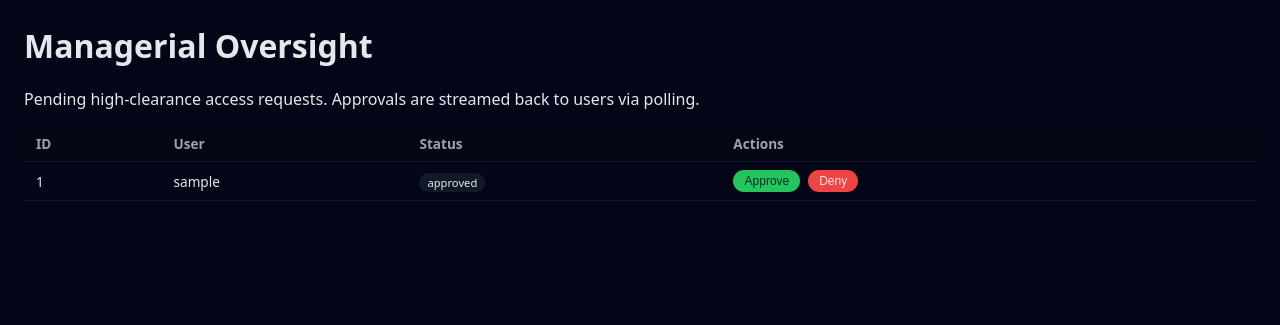
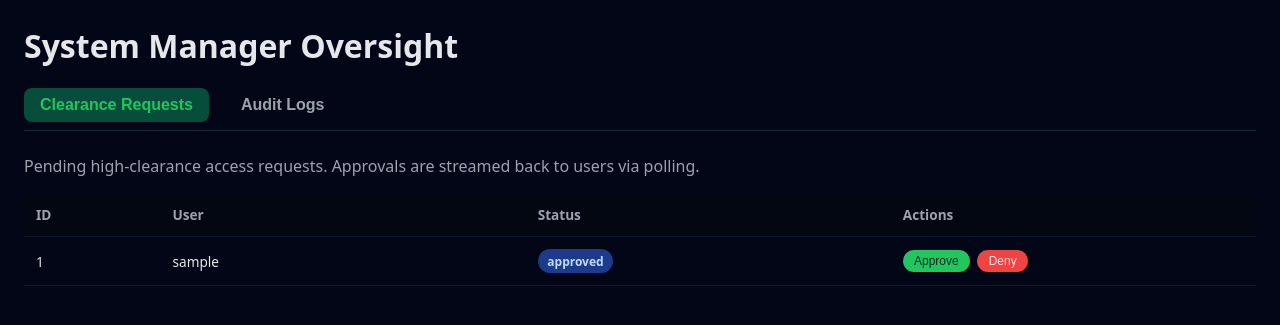
Before and after one commit to BlisT-debugs/BioAuth, a Flask app: template templates/admin.html in a window 1280 px wide. Shown: the top 325 px of the page. Run offline with Flask 3, Linux system fonts and the light colour scheme; the template is opened without the code that fills it: most values are stand-ins (such as "Sample title", 1, 10 or a date in 2020).

Commit message:
Added Logs feature

```diff
--- a/app.py
+++ b/app.py
@@ -245,12 +245,20 @@ def high_clearance():
 def admin_dashboard():
     conn = get_db()
     cur = conn.cursor()
+
+    # 1. Fetch pending high clearance requests
     cur.execute(
         "SELECT * FROM high_clearance_requests WHERE status = 'pending' ORDER BY created_at DESC"
     )
     pending = cur.fetchall()
+
+    # 2. Fetch the latest 100 audit logs (Login attempts, step-ups, perimeter checks)
+    cur.execute(
+        "SELECT * FROM audit_logs ORDER BY created_at DESC LIMIT 100"
+    )
+    logs = cur.fetchall()
     conn.close()
-    return render_template("admin.html", pending=pending)
+    return render_template("admin.html", pending=pending, logs=logs)
 
 
 @app.post("/api/perimeter")
@@ -263,8 +271,8 @@ def api_perimeter():
     username = data.get("username")
     latencies = data.get("latencies_ms") or []
 
-    if request.headers.getlist("X-Forwarded-For"):
-        ip = request.headers.getlist("X-Forwarded-For")[0]
+    if request.headers.get("X-Forwarded-For"):
+        ip = request.headers.get("X-Forwarded-For").split(",")[0].strip()
     else:
         ip = request.remote_addr or "0.0.0.0"
         print(f"DEBUG: Perimeter check for IP: {ip}")
@@ -315,8 +323,8 @@ def api_keystrokes():
         z = gaussian_z_score(x, profile)
         match = z < Z_THRESHOLD
 
-    forwarded = request.headers.getlist("X-Forwarded-For")
-    current_ip = forwarded[0] if forwarded else (request.remote_addr or "0.0.0.0")
+    forwarded = request.headers.get("X-Forwarded-For")
+    current_ip = forwarded.split(",")[0].strip() if forwarded else (request.remote_addr or "0.0.0.0")
     is_remote = not ip_is_internal(current_ip)
 
     log_event(
@@ -378,8 +386,8 @@ def api_face_verify():
         distance = min(distances)
         match = distance < FACE_DISTANCE_THRESHOLD
 
-    forwarded = request.headers.getlist("X-Forwarded-For")
-    current_ip = forwarded[0] if forwarded else (request.remote_addr or "0.0.0.0")
+    forwarded = request.headers.get("X-Forwarded-For")
+    current_ip = forwarded.split(",")[0].strip() if forwarded else (request.remote_addr or "0.0.0.0")
     is_remote = not ip_is_internal(current_ip)
     log_event(
         user_id=user["id"],
--- a/templates/admin.html
+++ b/templates/admin.html
@@ -12,26 +12,54 @@
             margin: 0;
             padding: 1.5rem;
         }
-        h1 {
-            margin-top: 0;
+        h1 { margin-top: 0; }
+
+        /* Tab Navigation */
+        .tabs {
+            display: flex;
+            gap: 1rem;
+            margin-bottom: 1.5rem;
+            border-bottom: 1px solid #1f2937;
+            padding-bottom: 0.5rem;
         }
+        .tab-btn {
+            background: transparent;
+            border: none;
+            color: #9ca3af;
+            font-size: 1rem;
+            font-weight: 600;
+            cursor: pointer;
+            padding: 0.5rem 1rem;
+            border-radius: 0.5rem;
+            transition: all 0.2s;
+        }
+        .tab-btn:hover { color: #f3f4f6; background: #111827; }
+        .tab-btn.active { color: #22c55e; background: #064e3b; }
+
+        /* Tab Content */
+        .tab-content { display: none; }
+        .tab-content.active { display: block; }
+
         table {
             width: 100%;
             border-collapse: collapse;
-            margin-top: 1rem;
             background: #020617;
+            table-layout: fixed; /* helps with long JSON details */
         }
         th, td {
-            padding: 0.5rem 0.75rem;
+            padding: 0.75rem 0.75rem;
             border-bottom: 1px solid #111827;
             font-size: 0.85rem;
+            word-wrap: break-word;
         }
         th {
             text-align: left;
             color: #9ca3af;
             background: #030712;
+            font-weight: 600;
         }
-        button {
+
+        button.action-btn {
             border: none;
             border-radius: 999px;
             padding: 0.25rem 0.7rem;
@@ -39,34 +67,50 @@
             cursor: pointer;
             margin-right: 0.25rem;
         }
-        .btn-approve {
-            background: #22c55e;
-            color: #022c22;
+        .btn-approve { background: #22c55e; color: #022c22; }
+        .btn-deny { background: #ef4444; color: #fee2e2; }
+
+        /* Status Badges */
+        .pill {
+            padding: 0.2rem 0.6rem;
+            border-radius: 999px;
+            font-size: 0.75rem;
+            font-weight: 600;
+            display: inline-block;
         }
-        .btn-deny {
-            background: #ef4444;
-            color: #fee2e2;
-        }
-        .pill {
-            padding: 0.1rem 0.5rem;
-            border-radius: 999px;
-            font-size: 0.7rem;
+        .pill.remote { background: #7f1d1d; color: #fca5a5; }
+        .pill.internal { background: #064e3b; color: #6ee7b7; }
+        .pill.event { background: #1e3a8a; color: #bfdbfe; }
+
+        /* JSON Formatting Box */
+        pre {
+            margin: 0;
             background: #111827;
-            color: #e5e7eb;
+            padding: 0.5rem;
+            border-radius: 0.25rem;
+            font-size: 0.75rem;
+            overflow-x: auto;
+            color: #a7f3d0;
         }
     </style>
 </head>
 <body>
-    <h1>Managerial Oversight</h1>
-    <p>Pending high-clearance access requests. Approvals are streamed back to users via polling.</p>
+    <h1>System Manager Oversight</h1>
 
+    <div class="tabs">
+        <button class="tab-btn active" onclick="switchTab('requests')">Clearance Requests</button>
+        <button class="tab-btn" onclick="switchTab('audit')">Audit Logs</button>
+    </div>
+
+    <div id="requests" class="tab-content active">
+        <p style="color: #9ca3af;">Pending high-clearance access requests. Approvals are streamed back to users via polling.</p>
         <table>
             <thead>
                 <tr>
-                <th>ID</th>
-                <th>User</th>
-                <th>Status</th>
-                <th>Actions</th>
+                    <th style="width: 10%">ID</th>
+                    <th style="width: 30%">User</th>
+                    <th style="width: 30%">Status</th>
+                    <th style="width: 30%">Actions</th>
                 </tr>
             </thead>
             <tbody>
@@ -74,10 +118,10 @@
                 <tr data-id="{{ r['id'] }}">
                     <td>{{ r['id'] }}</td>
                     <td>{{ r['username'] }}</td>
-                <td><span class="pill">{{ r['status'] }}</span></td>
+                    <td><span class="pill event">{{ r['status'] }}</span></td>
                     <td>
-                    <button class="btn-approve" onclick="setStatus({{ r['id'] }}, 'approve')">Approve</button>
-                    <button class="btn-deny" onclick="setStatus({{ r['id'] }}, 'deny')">Deny</button>
+                        <button class="action-btn btn-approve" onclick="setStatus({{ r['id'] }}, 'approve')">Approve</button>
+                        <button class="action-btn btn-deny" onclick="setStatus({{ r['id'] }}, 'deny')">Deny</button>
                     </td>
                 </tr>
             {% else %}
@@ -85,8 +129,66 @@
             {% endfor %}
             </tbody>
         </table>
+    </div>
+
+    <div id="audit" class="tab-content">
+        <p style="color: #9ca3af;">System activity, authentication events, and network perimeter logs.</p>
+        <table>
+            <thead>
+                <tr>
+                    <th style="width: 15%">Date & Time</th>
+                    <th style="width: 15%">User</th>
+                    <th style="width: 20%">Event Type</th>
+                    <th style="width: 15%">Network Status</th>
+                    <th style="width: 35%">Engine Diagnostics</th>
+                </tr>
+            </thead>
+            <tbody>
+            {% for log in logs %}
+                <tr>
+                    <td><script>document.write(new Date({{ log['created_at'] }} * 1000).toLocaleString());</script></td>
+
+                    <td>{{ log['username'] or 'System/Unknown' }}</td>
+
+                    <td><span class="pill event">{{ log['event_type'] }}</span></td>
+
+                    <td>
+                        {% if log['is_remote'] %}
+                            <span class="pill remote">Remote / Step-Up</span>
+                        {% else %}
+                            <span class="pill internal">Internal (Trusted)</span>
+                        {% endif %}
+                    </td>
+
+                    <td><pre><script>
+                        try {
+                            let parsed = JSON.parse('{{ log["detail"] | safe }}');
+                            document.write(JSON.stringify(parsed, null, 2));
+                        } catch(e) {
+                            document.write('{{ log["detail"] }}');
+                        }
+                    </script></pre></td>
+                </tr>
+            {% else %}
+                <tr><td colspan="5">No logs found.</td></tr>
+            {% endfor %}
+            </tbody>
+        </table>
+    </div>
 
     <script>
+        // Handle Tab Switching
+        function switchTab(tabId) {
+            // Hide all content and remove active state from buttons
+            document.querySelectorAll('.tab-content').forEach(el => el.classList.remove('active'));
+            document.querySelectorAll('.tab-btn').forEach(el => el.classList.remove('active'));
+
+            // Show the clicked tab
+            document.getElementById(tabId).classList.add('active');
+            event.currentTarget.classList.add('active');
+        }
+
+        // Handle Approval/Deny Actions
         async function setStatus(id, action) {
             const endpoint = action === 'approve'
                 ? `/api/admin/approve/${id}`
```
Lines whose indentation alone changed are shown as unchanged.
